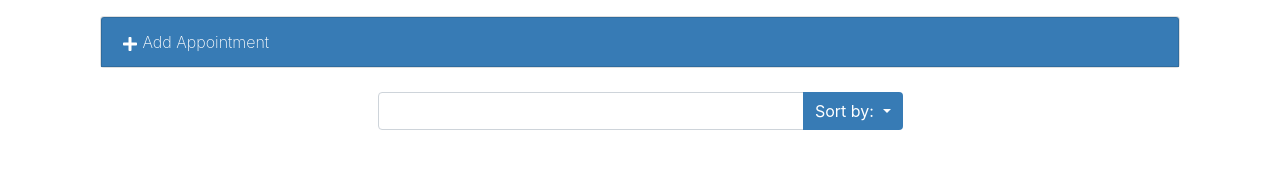
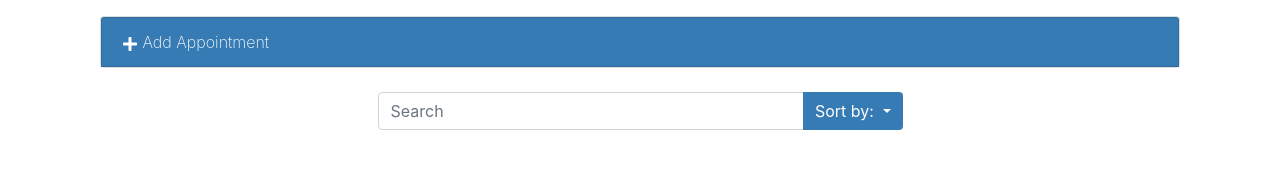
Before and after one commit to marzenazavala/happyPet, a React (Create React App) app: page / in a window 1280 px wide. Shown: the top 169 px of the page. Built offline with nearby package versions, Linux system fonts and the light colour scheme; the HTML template or start-up script is replaced by a standard one.

Commit message:
Search data

```diff
--- a/src/components/App.js
+++ b/src/components/App.js
@@ -11,8 +11,9 @@ import ListAppointments from './ListAppointments';
 const App = () => {
   const [appointments, setAppointments] = useState([]);
   const [formDisplay, setFormDisplay] = useState(false);
-  const [orderBy, setOrderBy] = useState('petName')
-  const [orderDir, setOrderDir] = useState('asc')
+  const [orderBy, setOrderBy] = useState('petName');
+  const [orderDir, setOrderDir] = useState('asc');
+  const [searchQuery, setSearchQuery] = useState('');
 
   useEffect(() => {
     const fetchData = async () => {
@@ -26,17 +27,17 @@ const App = () => {
     let tempApt = appointments;
     tempApt = without(appointments, aptm);
     setAppointments(tempApt);
-  }
+  };
 
   const toggleForm = () => {
     setFormDisplay(!formDisplay)
-  }
+  };
 
   const addAppointment = (apt) => {
     let tempApt = appointments;
     tempApt.unshift(apt);
     setAppointments(tempApt);
-  }
+  };
 
   let order;
   let filteredAppointments = appointments;
@@ -47,19 +48,36 @@ const App = () => {
     order = -1
   };
 
-  filteredAppointments.sort((a,b) => {
+  filteredAppointments = filteredAppointments.sort((a,b) => {
     if(a[orderBy].toLowerCase() < b[orderBy].toLowerCase()) {
       return -1 * order;
     }
     else {
       return 1 * order;
     }
-  })
+  }).filter(eachItem => {
+    return(
+      eachItem['petName']
+      .toLowerCase()
+      .includes(searchQuery.toLowerCase()) ||
+      eachItem['ownerName']
+      .toLowerCase()
+      .includes(searchQuery.toLowerCase()) ||
+      eachItem['aptNotes']
+      .toLowerCase()
+      .includes(searchQuery.toLowerCase())
+    )
+  });
 
   const changeOrder = (orderBy, orderDir) => {
     setOrderBy(orderBy);
     setOrderDir(orderDir);
-  }
+  };
+
+  const searchApts = (value) => {
+    setSearchQuery(value);
+  };
+
 
     return (
       <main className="page bg-white" id="petratings">
@@ -76,6 +94,7 @@ const App = () => {
                   orderBy={orderBy}
                   orderDir={orderDir}
                   changeOrder={changeOrder}
+                  searchApts={searchApts}
                 />
                 <ListAppointments
                   appointments={filteredAppointments}
--- a/src/components/SearchAppointments.js
+++ b/src/components/SearchAppointments.js
@@ -1,6 +1,6 @@
 import React from 'react';
 
-const SearchAppointments = ({orderBy, orderDir, changeOrder}) => {
+const SearchAppointments = ({orderBy, orderDir, changeOrder, searchApts}) => {
 
     return (
       <div className="search-appointments row justify-content-center my-4">
@@ -11,6 +11,8 @@ const SearchAppointments = ({orderBy, orderDir, changeOrder}) => {
             type="text"
             className="form-control"
             aria-label="Search Appointments"
+            placeholder="Search"
+            onChange={e => searchApts(e.target.value)}
           />
           <div className="input-group-append">
             <button
```
